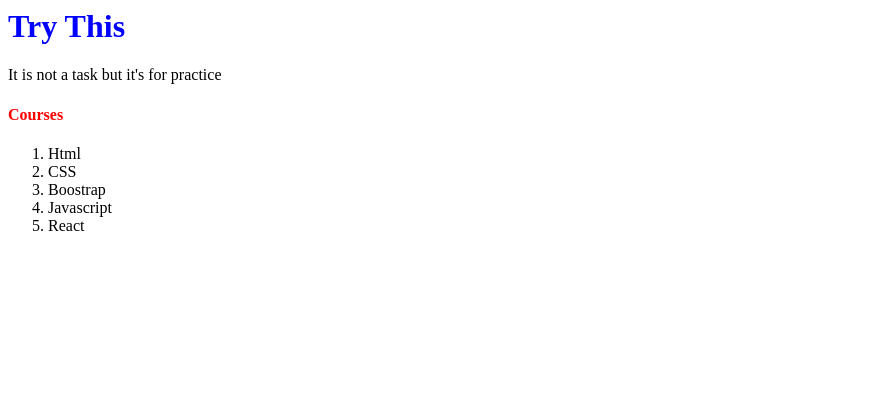
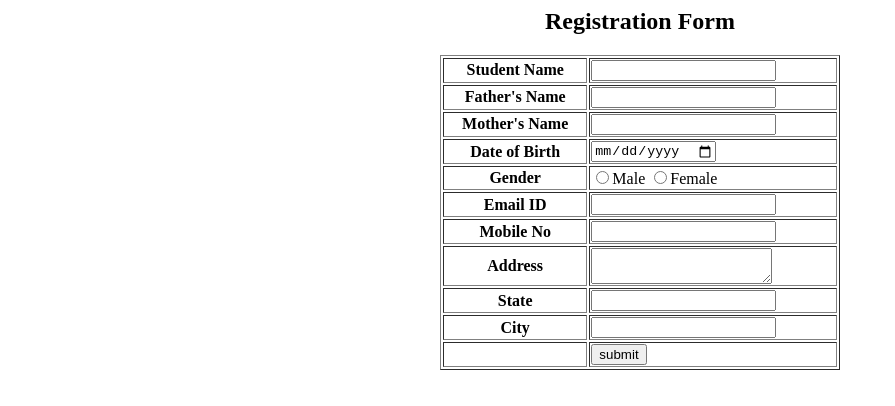
Before and after one commit to RamyaKpradeep/SencholaTasks, a plain HTML site: page index.html in a window 1280 px wide. Shown: the whole page, without its empty margins (0-895 px from the left). Drawn offline with Linux system fonts and the light colour scheme.

Commit message:
registration form added

```diff
--- a/index.html
+++ b/index.html
@@ -1,14 +1,53 @@
 <html>
     <body>
-    <h1 style="color:blue">Try This</h1>
-    <p>It is not a task but it's  for practice</p>
-    <h4 style="color:red">Courses</h4>
-    <ol>
-        <li>Html</li>
-        <li>CSS</li>
-        <li>Boostrap</li>
-        <li>Javascript</li>
-        <li>React</li>
-    </ol>
-</body>
+        <table border="1" align="center" width="400">
+            <h2 align="center">Registration Form</h2>
+            <tr>
+                <th>Student Name</th>
+                <td><input type="text" name="sname" id="sname1"></td>
+            </tr>
+            <tr>
+                <th>Father's Name</th>
+                <td><input type="text" name="fname" id="fname1"></td>
+            </tr>
+            <tr>
+                <th>Mother's Name</th>
+                <td><input type="text" name="mname" id="mname1"></td>
+            </tr>
+            <tr>
+                <th>Date of Birth</th>
+                <td><input type="Date" name="date" id="date1"></td>
+            </tr>
+            <tr>
+                <th>Gender</th>
+                <td>
+                <input type="radio" name="gender" value="male">Male
+                <input type="radio" name="gender" value="Female">Female
+            </td>
+            </tr>
+            <tr>
+                <th>Email ID</th>
+                <td><input type="text" name="email" id="email1"></td>
+            </tr>
+            <tr>
+                <th>Mobile No</th>
+                <td><input type="text" name="email" id="email1"></td>
+            </tr>
+            <tr>
+                <th>Address</th>
+                <td><textarea></textarea></td>
+            <tr>
+                <th>State</th>
+                <td><input type="text" name="state" id="state1"></td>
+            </tr>
+            <tr>
+                <th>City</th>
+                <td><input type="text" name="city" id="city1"></td>
+            </tr>
+            <tr>
+                <th></th>
+               <td><input type="button" name="sub" id="sub1" value="submit"></td>
+            </tr>
+        </table>
+    </body>
 </html>
```
